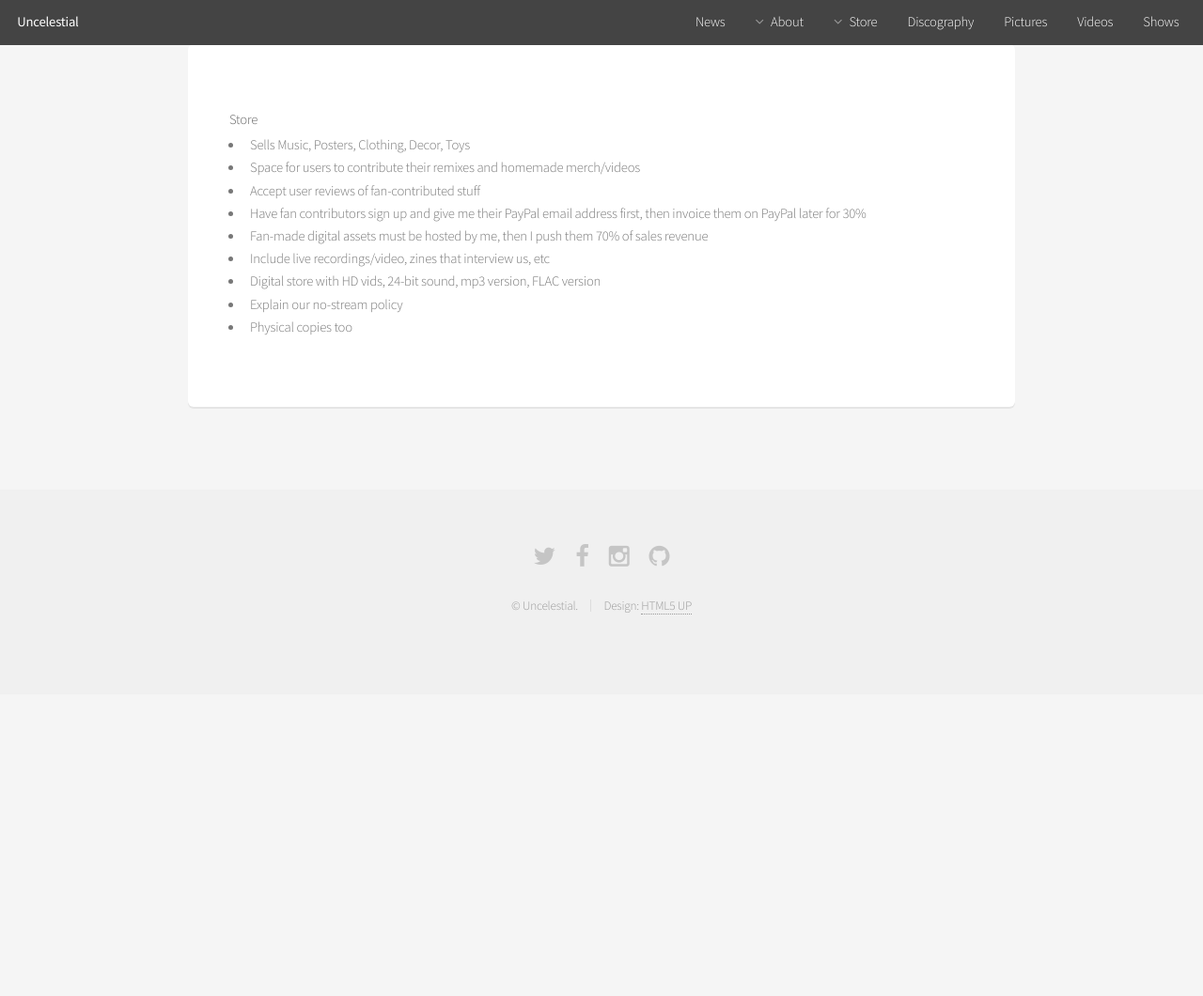
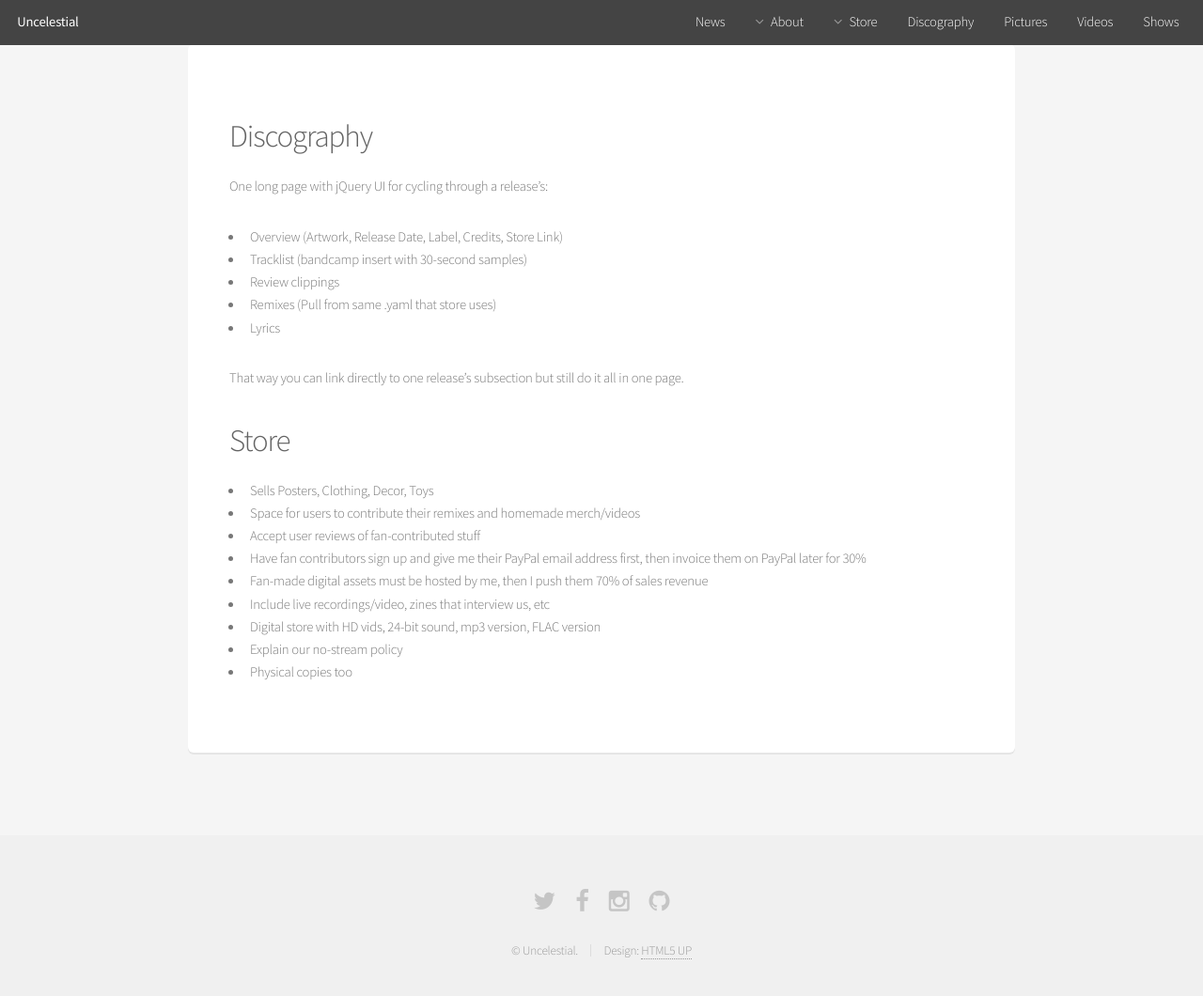
Before and after one commit to tvconefive/uncelestial.github.io, a Jekyll site: the page built from store.md, in a window 1280 px wide and 1106 px high. Shown: the top 1060 px of the window at 94% size. Built offline with Jekyll 4.4.1, drawn with Linux system fonts in a browser that asks for light colours.

Commit message:
Update store.md

```diff
--- a/store.md
+++ b/store.md
@@ -3,9 +3,21 @@
 description: Because even GY!BE sells t-shirts.
 ---
 
-# Store
+## Discography
 
-- Sells Music, Posters, Clothing, Decor, Toys
+One long page with jQuery UI for cycling through a release's:
+
+- Overview (Artwork, Release Date, Label, Credits, Store Link)
+- Tracklist (bandcamp insert with 30-second samples)
+- Review clippings
+- Remixes (Pull from same .yaml that store uses)
+- Lyrics
+
+That way you can link directly to one release's subsection but still do it all in one page.
+
+## Store
+
+- Sells Posters, Clothing, Decor, Toys
 - Space for users to contribute their remixes and homemade merch/videos
 - Accept user reviews of fan-contributed stuff
 - Have fan contributors sign up and give me their PayPal email address first, then invoice them on PayPal later for 30%
```
